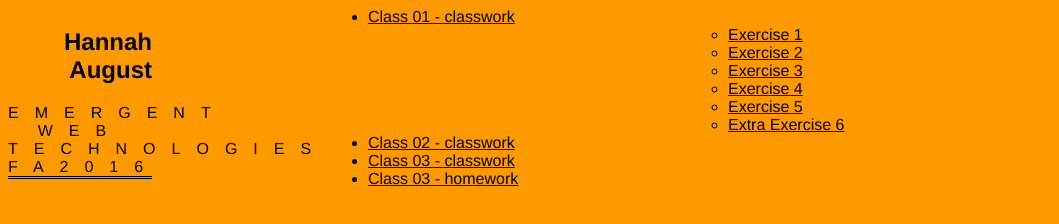
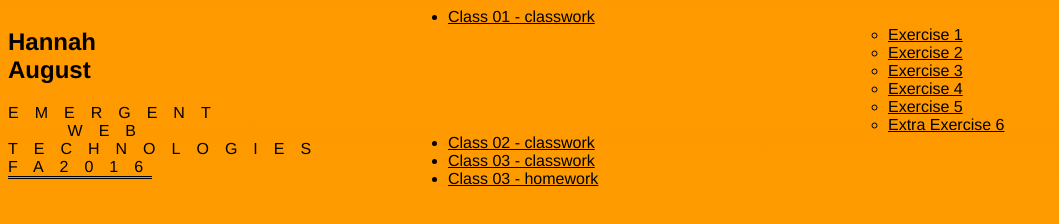
Before and after one commit to HannaAugust/ewt-fa-2016, a plain HTML site: page index.html in a window 1280 px wide. Shown: the top 224 px of the page, without its empty margins (0-1059 px from the left). Drawn offline with Linux system fonts and the light colour scheme.

Commit message:
Update main.css

```diff
--- a/css/main.css
+++ b/css/main.css
@@ -14,10 +14,10 @@ header{
     position:fixed;
     width:9em;
     height:3em;
-    text-align:right;
+
 }
 h4 {
-  text-align:center;
+  text-align:right;
   margin-top:0.5em;
   width:9em;
   text-transform: uppercase;
@@ -26,5 +26,5 @@ h4 {
   border-bottom:double 3px black;
 }
 ul {
-  margin-left:20em;
+  margin-left:25em;
 }
```
